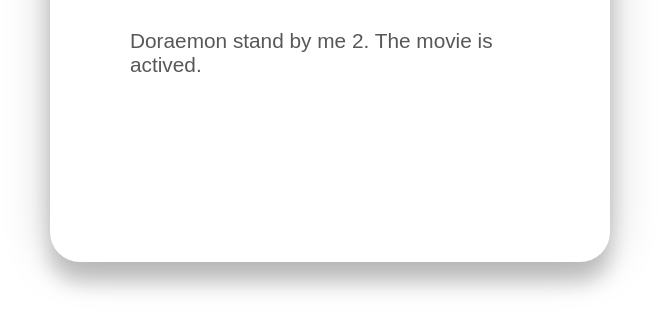
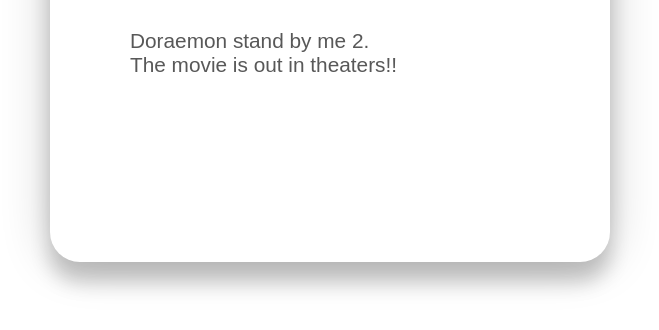
Before and after one commit to OllieChieh/3D-card-effect, a plain HTML site: page index.html in a window 1280 px wide. Shown: the part 458-788 px from the top of the page, without its empty margins (310-969 px from the left). Drawn offline with Linux system fonts and the light colour scheme.

Commit message:
Update index.html

```diff
--- a/index.html
+++ b/index.html
@@ -14,7 +14,9 @@
         </div>
         <div class="info">
           <h1 class="title">Doraemon</h1>
-          <h3>Doraemon stand by me 2. The movie is actived.</h3>
+          <h3>Doraemon stand by me 2.
+            <br>
+            The movie is out in theaters!!</h3>
           <!-- <div class="sizes">
             <button>39</button>
             <button>40</button>
```
